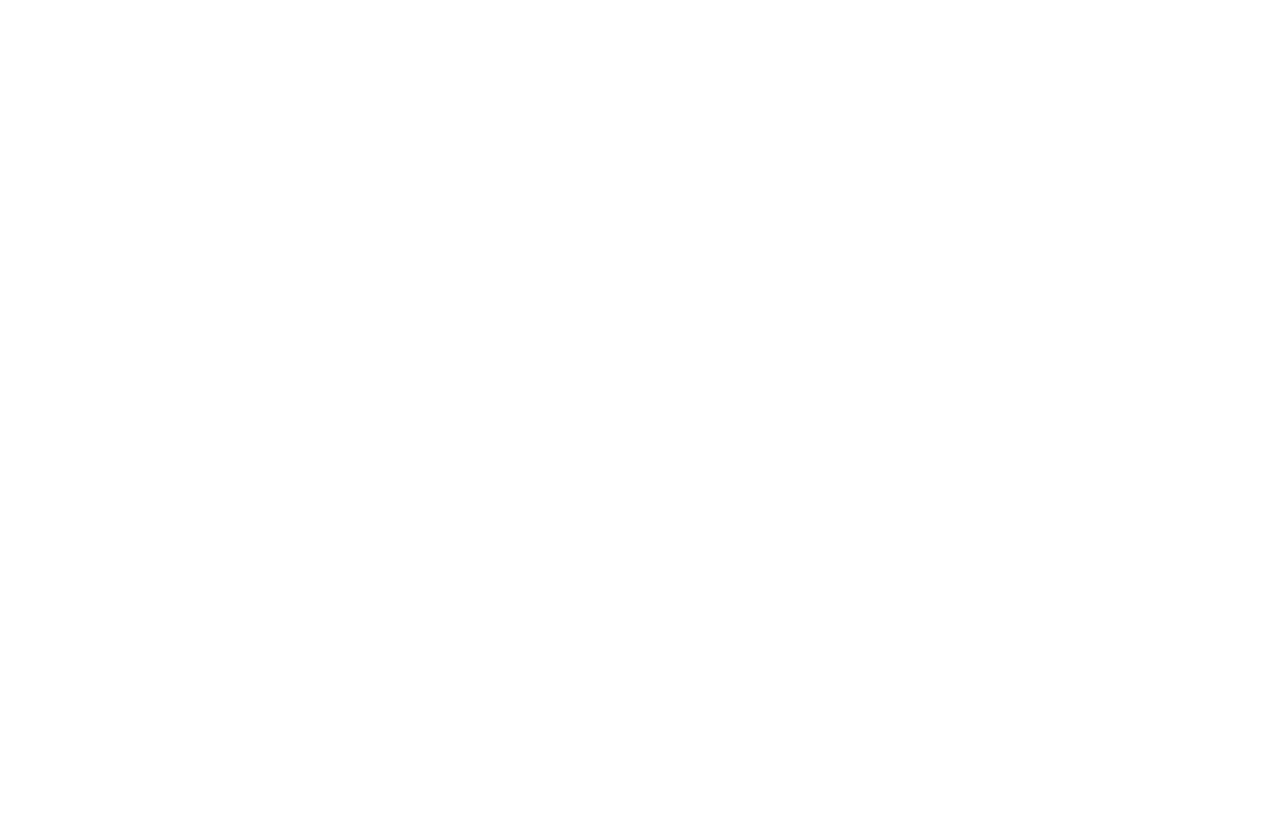
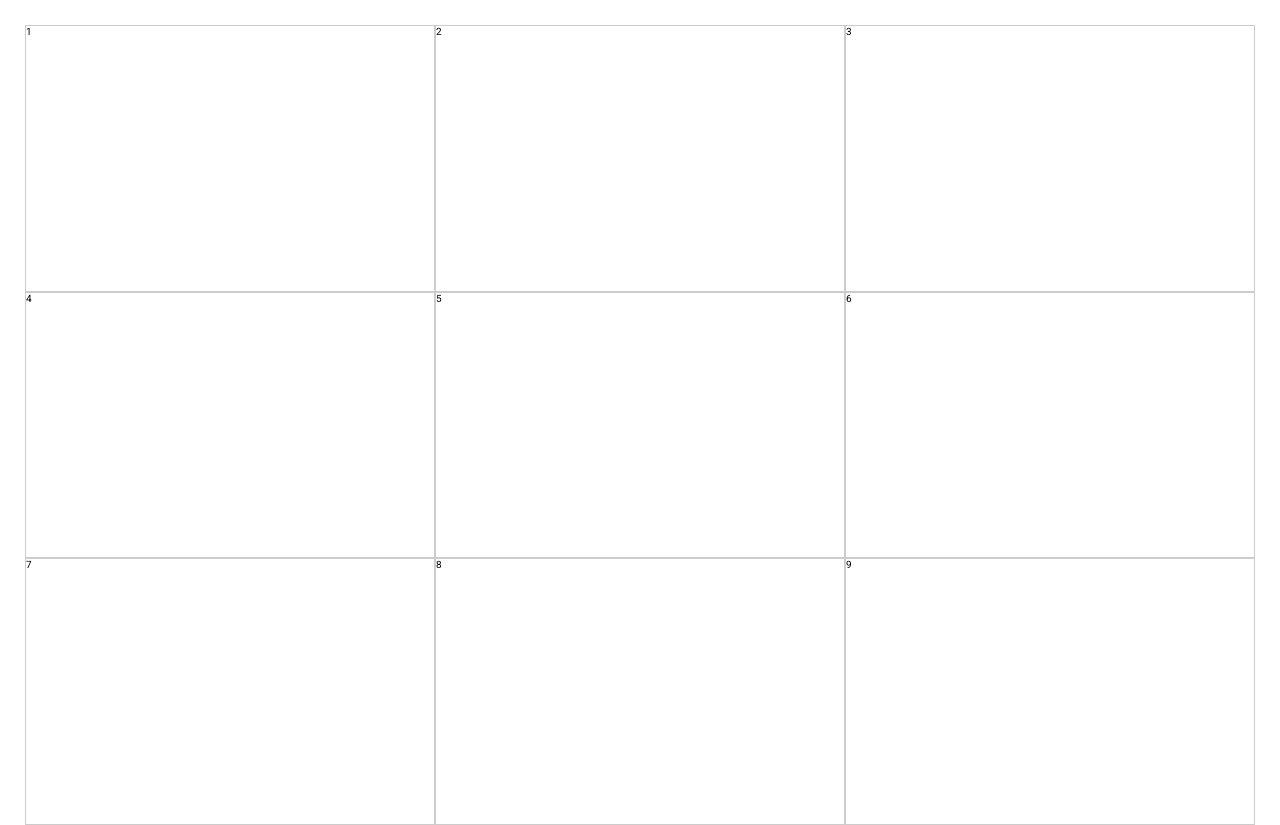
Before and after one commit to matanamir10/tic-tac-toe, a React (Create React App) app in the folder client/: page / in a window 1280 px wide. Before the commit the page ends 800 px from the top, so only its background shows below. Built offline with nearby package versions, Linux system fonts and the light colour scheme.

Commit message:
Game Setup

```diff
--- a/client/src/containers/App/App.js
+++ b/client/src/containers/App/App.js
@@ -1,9 +1,11 @@
 import React from 'react';
+import { Game } from '../Game/Game';
 import './App.scss';
 
 export const App = () => {
   return (
     <div className='container'>
+      <Game/>
     </div>
   )
 }
--- a/client/src/containers/App/App.scss
+++ b/client/src/containers/App/App.scss
@@ -1,3 +1,3 @@
 .container{
-
+  height: inherit;
 }
```
Also changed, not shown: 1 other file (tests, documents, lock files or other folders).
